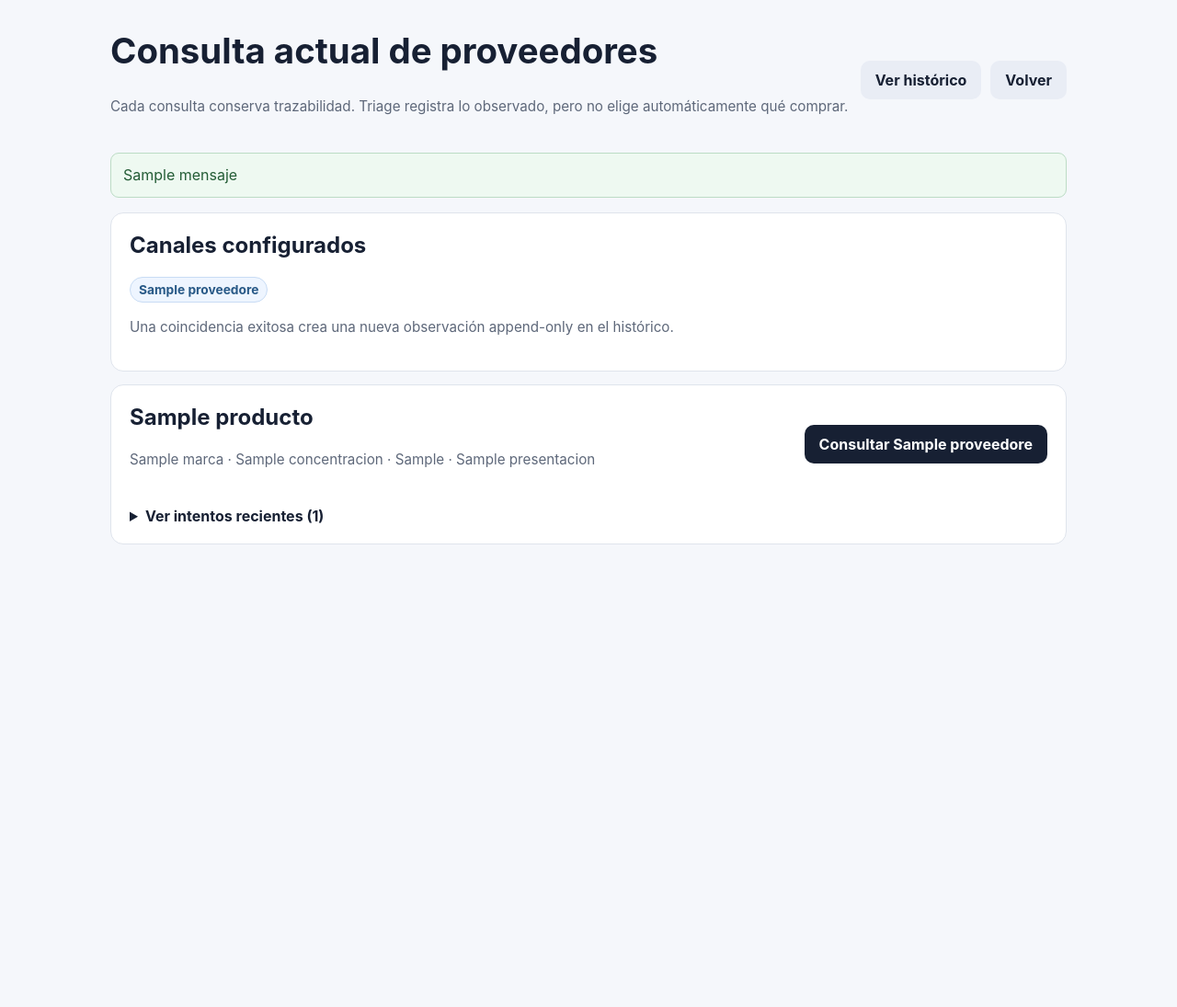
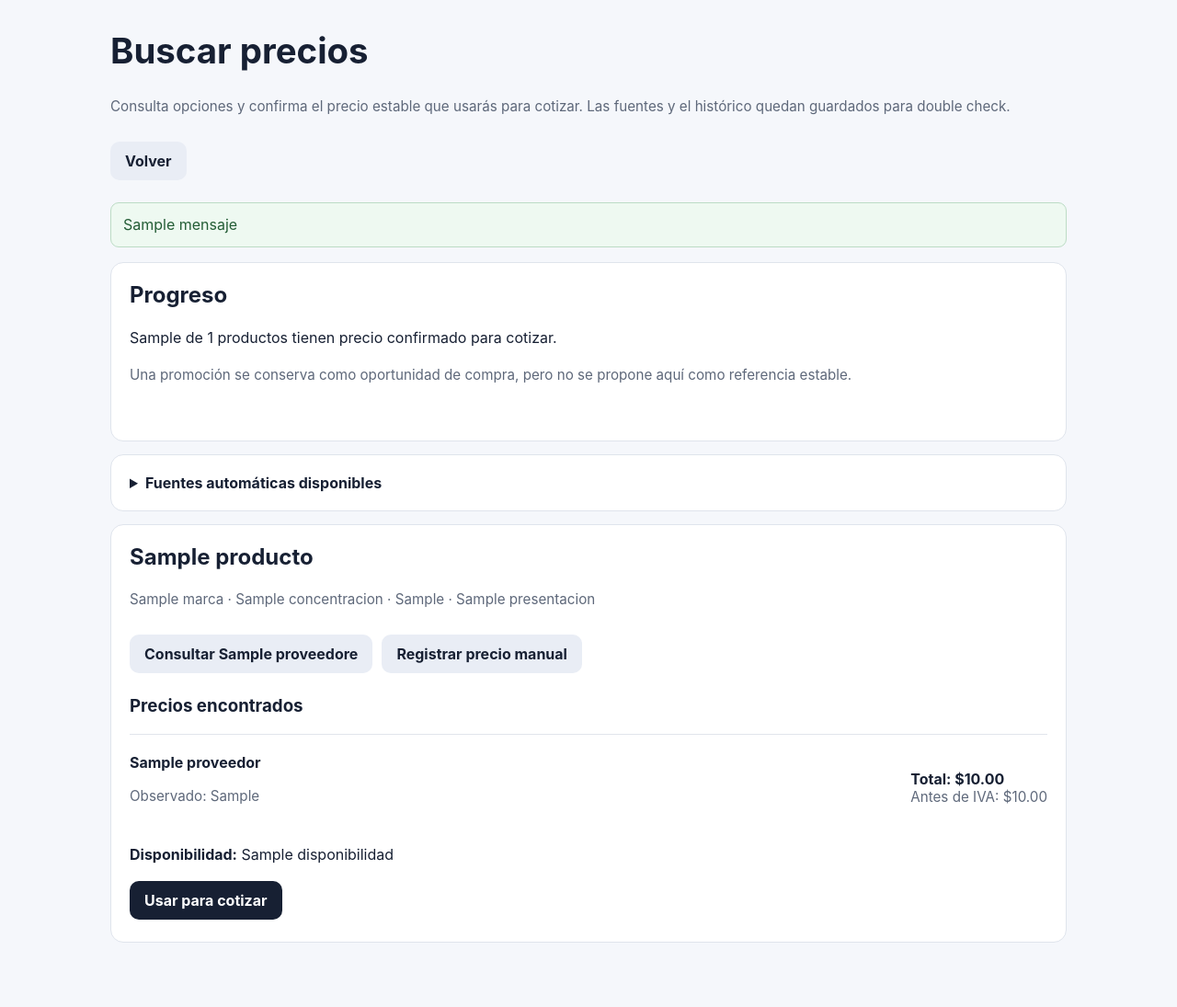
Before and after one commit to veracruzanisima-ti/sistema-triage-v2, a FastAPI app: template src/triage/templates/proveedores/consulta.html in a window 1280 px wide. Shown: the part 65-1160 px from the top of the page at 92% size. Before the commit the page ends 657 px from the top, so only its background shows below. Run offline with FastAPI, Linux system fonts and the light colour scheme; the template is opened without the code that fills it: most values are stand-ins (such as "Sample title", 1, 10 or a date in 2020); parts of the project's set-up code (start-up, migrations or seed data) failed here and were passed over.

Commit message:
feat: elegir precio desde busqueda

```diff
--- a/src/triage/templates/proveedores/consulta.html
+++ b/src/triage/templates/proveedores/consulta.html
@@ -1,39 +1,51 @@
 {% extends "base.html" %}
 
-{% block titulo %}Proveedores · Sistema Triage{% endblock %}
+{% block titulo %}Buscar precios · Sistema Triage{% endblock %}
 
 {% block contenido %}
 <div class="barra">
   <div>
-    <h1>Consulta actual de proveedores</h1>
-    <p class="ayuda">Cada consulta conserva trazabilidad. Triage registra lo observado, pero no elige automáticamente qué comprar.</p>
+    <h1>Buscar precios</h1>
+    <p class="ayuda">Consulta opciones y confirma el precio estable que usarás para cotizar. Las fuentes y el histórico quedan guardados para double check.</p>
   </div>
-  <div class="grupo-botones">
-    <a class="boton boton-secundario" href="/cotizaciones/{{ cotizacion.id }}/historico">Ver histórico</a>
-    <a class="boton boton-secundario" href="/cotizaciones/{{ cotizacion.id }}">Volver</a>
-  </div>
+  <a class="boton boton-secundario" href="/cotizaciones/{{ cotizacion.id }}">Volver</a>
 </div>
 
 {% if mensaje %}<p class="exito">{{ mensaje }}</p>{% endif %}
 {% if error %}<p class="error">{{ error }}</p>{% endif %}
 
 <section class="tarjeta">
-  <h2>Canales configurados</h2>
+  <div class="barra">
+    <div>
+      <h2>Progreso</h2>
+      <p>{{ con_referencia }} de {{ productos|length }} productos tienen precio confirmado para cotizar.</p>
+      <p class="ayuda">Una promoción se conserva como oportunidad de compra, pero no se propone aquí como referencia estable.</p>
+    </div>
+    {% if todas_con_referencia %}
+      <a class="boton" href="/cotizaciones/{{ cotizacion.id }}/revision-final">Revisar cotización</a>
+    {% endif %}
+  </div>
+</section>
+
+<details class="tarjeta">
+  <summary>Fuentes automáticas disponibles</summary>
   {% if proveedores %}
     <div class="grupo-botones">
       {% for nombre in proveedores %}<span class="estado estado-analizado">{{ nombre }}</span>{% endfor %}
     </div>
-    <p class="ayuda">Una coincidencia exitosa crea una nueva observación append-only en el histórico.</p>
+    <p class="ayuda">Cada consulta exitosa agrega una nueva observación sin modificar el histórico anterior.</p>
   {% else %}
     <div class="aviso">
       <strong>Aún no hay proveedores automáticos configurados en este entorno.</strong>
-      <p>Puedes seguir registrando evidencia manual desde Histórico. NADRO/FESA se conectarán como adaptadores sin cambiar esta pantalla.</p>
+      <p>Mientras conectamos NADRO, FESA y otras fuentes, puedes registrar un precio manual. El flujo normal no depende de esas integraciones.</p>
     </div>
   {% endif %}
-</section>
+</details>
 
 {% if productos %}
   {% for producto in productos %}
+    {% set seleccion = selecciones.get(producto.partida.id) %}
+    {% set consultas = consultas_por_partida.get(producto.partida.id, ()) %}
     <section class="tarjeta">
       <div class="barra">
         <div>
@@ -45,23 +57,72 @@
             {{ producto.normalizacion.presentacion or "Sin presentación" }}
           </p>
         </div>
-        {% if proveedores %}
-          <div class="grupo-botones">
+        <div class="grupo-botones">
+          {% if proveedores %}
             {% for nombre in proveedores %}
               <form method="post" action="/cotizaciones/{{ cotizacion.id }}/proveedores/{{ producto.partida.id }}/consultar">
                 <input type="hidden" name="csrf_token" value="{{ csrf_token }}">
                 <input type="hidden" name="proveedor" value="{{ nombre }}">
-                <button class="boton" type="submit">Consultar {{ nombre }}</button>
+                <button class="boton boton-secundario" type="submit">Consultar {{ nombre }}</button>
               </form>
             {% endfor %}
-          </div>
-        {% endif %}
+          {% endif %}
+          <a class="boton boton-secundario" href="/cotizaciones/{{ cotizacion.id }}/historico">Registrar precio manual</a>
+        </div>
       </div>
 
-      {% if producto.consultas %}
+      {% if producto.observaciones %}
+        <h3>Precios encontrados</h3>
+        {% for observacion in producto.observaciones %}
+          <div class="partida">
+            <div class="barra">
+              <div>
+                <strong>{{ observacion.proveedor }}</strong>
+                {% if observacion.es_promocion %}
+                  <span class="estado estado-analizado">Oferta / promoción</span>
+                {% elif seleccion and seleccion.referencia_estable_id == observacion.id %}
+                  <span class="estado estado-revisado">Usado para cotizar</span>
+                {% endif %}
+                <p class="ayuda">Observado: {{ observacion.observado_en }}</p>
+              </div>
+              <div>
+                {% if observacion.precio_total is not none %}
+                  <strong>Total: ${{ '%.2f'|format(observacion.precio_total) }}</strong>
+                {% endif %}
+                {% if observacion.precio_antes_iva is not none %}
+                  <div class="ayuda">Antes de IVA: ${{ '%.2f'|format(observacion.precio_antes_iva) }}</div>
+                {% endif %}
+              </div>
+            </div>
+
+            {% if observacion.disponibilidad %}<p><strong>Disponibilidad:</strong> {{ observacion.disponibilidad }}</p>{% endif %}
+            {% if observacion.entrega_viable is sameas false %}<p class="aviso"><strong>Entrega marcada como no viable.</strong></p>{% endif %}
+            {% if observacion.es_promocion %}
+              <p class="aviso"><strong>Oportunidad de compra.</strong> No se usa como referencia estable de la cotización.</p>
+            {% elif seleccion and seleccion.referencia_estable_id == observacion.id %}
+              <p class="ayuda">Este es el precio que actualmente alimentará la revisión de la cotización.</p>
+            {% else %}
+              <form method="post" action="/cotizaciones/{{ cotizacion.id }}/decisiones-precio/{{ producto.partida.id }}">
+                <input type="hidden" name="csrf_token" value="{{ csrf_token }}">
+                <input type="hidden" name="rol" value="REFERENCIA_ESTABLE">
+                <input type="hidden" name="observacion_id" value="{{ observacion.id }}">
+                <input type="hidden" name="volver" value="proveedores">
+                <button class="boton" type="submit">Usar para cotizar</button>
+              </form>
+            {% endif %}
+          </div>
+        {% endfor %}
+      {% else %}
+        <div class="vacio">
+          <strong>Aún no hay precios observados.</strong>
+          <p class="ayuda">Consulta una fuente disponible o registra manualmente un precio para continuar.</p>
+        </div>
+      {% endif %}
+
+      {% if consultas %}
         <details>
-          <summary>Ver intentos recientes ({{ producto.consultas|length }})</summary>
-          {% for intento in producto.consultas %}
+          <summary>Ver intentos de consulta ({{ consultas|length }})</summary>
+          {% for intento in consultas %}
             <div class="partida">
               <div class="barra">
                 <div>
@@ -75,22 +136,18 @@
                 </div>
               </div>
               {% if intento.producto_encontrado %}<p><strong>Coincidencia:</strong> {{ intento.producto_encontrado }}</p>{% endif %}
-              {% if intento.disponibilidad %}<p><strong>Disponibilidad:</strong> {{ intento.disponibilidad }}</p>{% endif %}
-              {% if intento.es_promocion %}<p class="aviso"><strong>Promoción observada.</strong> Debe revalidarse antes de tratarla como oportunidad de adquisición.</p>{% endif %}
               {% if intento.mensaje_error %}<p class="error">{{ intento.mensaje_error }}</p>{% endif %}
             </div>
           {% endfor %}
         </details>
-      {% else %}
-        <p class="ayuda">Todavía no hay consultas registradas para esta identidad preparada.</p>
       {% endif %}
     </section>
   {% endfor %}
 {% else %}
   <section class="tarjeta vacio">
-    <h2>No hay productos preparados para consultar</h2>
-    <p>Primero revisa el documento y confirma la preparación del producto.</p>
-    <a class="boton boton-secundario" href="/cotizaciones/{{ cotizacion.id }}/normalizacion">Preparar productos</a>
+    <h2>No hay productos confirmados para buscar</h2>
+    <p>Primero revisa el documento y confirma el producto a cotizar.</p>
+    <a class="boton boton-secundario" href="/cotizaciones/{{ cotizacion.id }}/normalizacion">Confirmar producto</a>
   </section>
 {% endif %}
 {% endblock %}
```
